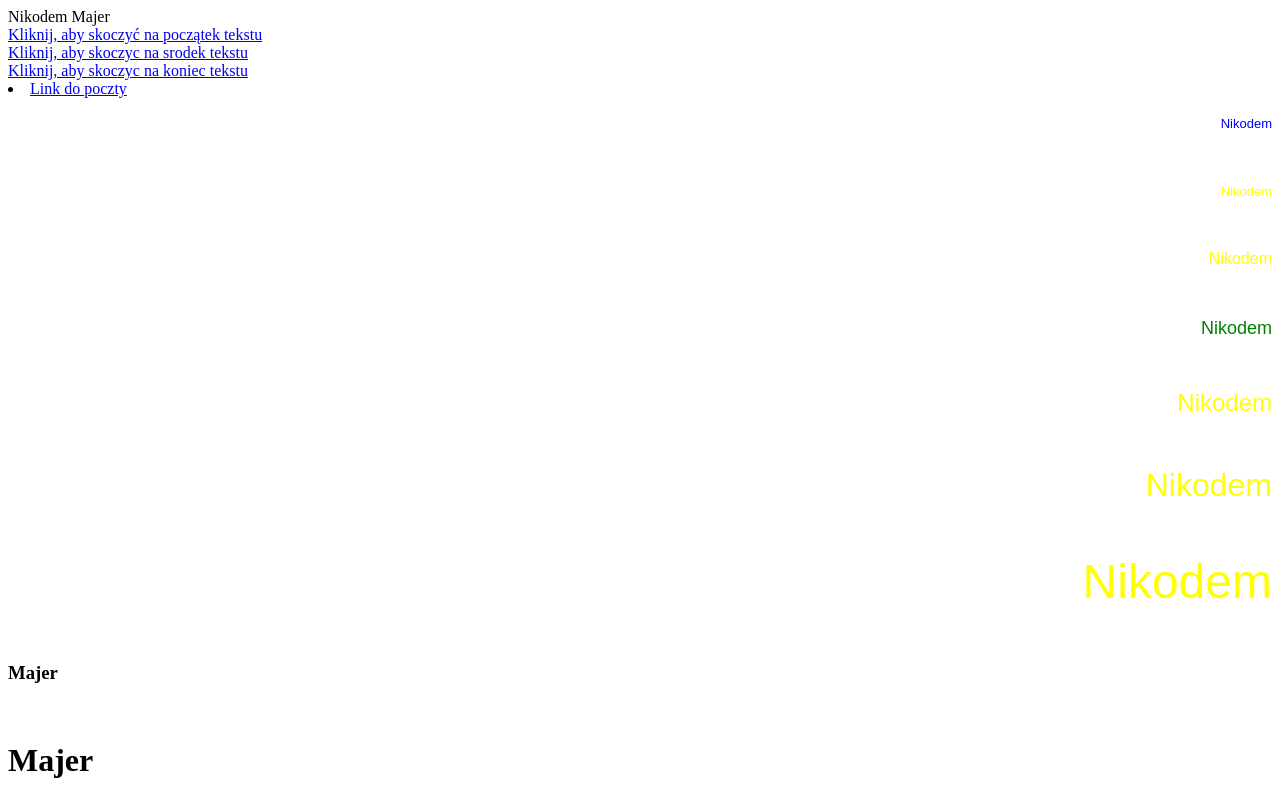
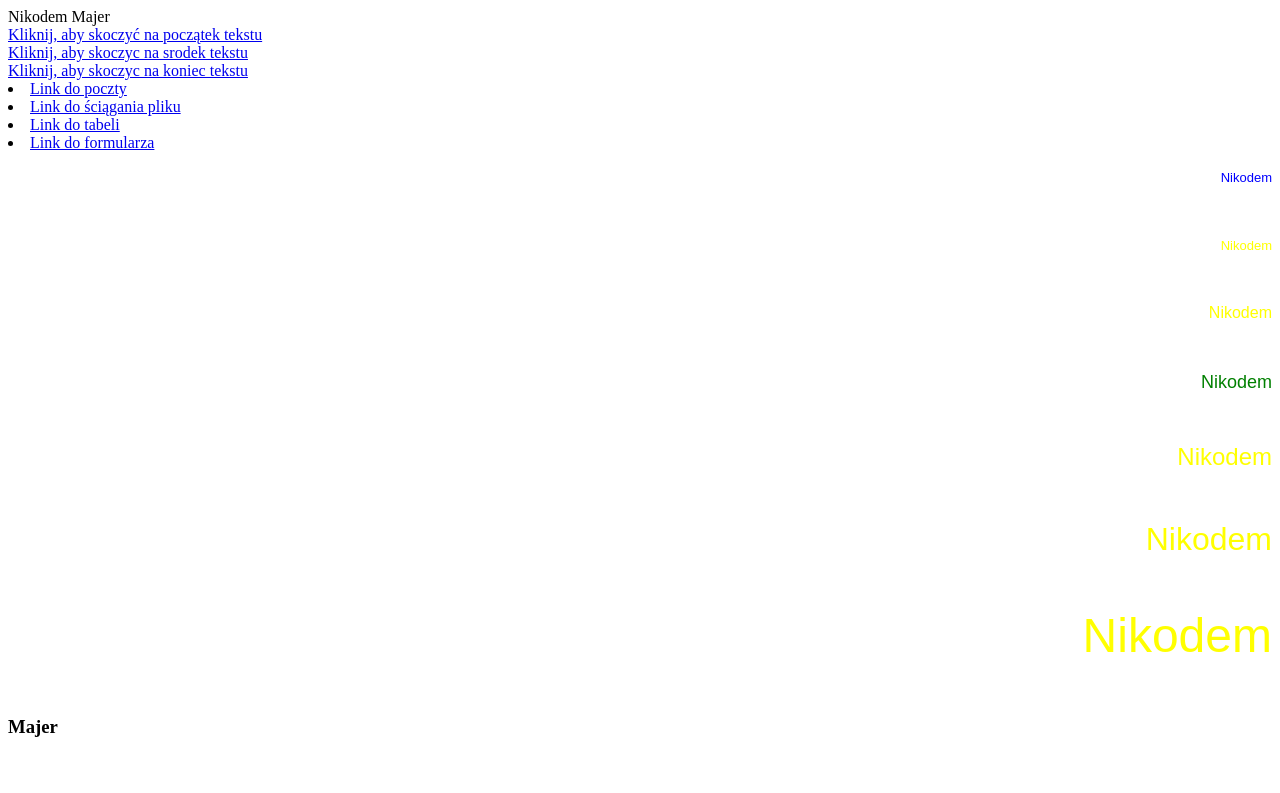
Before and after one commit to nikos41111/cwiczenia1-6, a plain HTML site: page index.html in a window 1280 px wide. Shown: the top 793 px of the page. Drawn offline with Linux system fonts and the light colour scheme.

Commit message:
index.html

```diff
--- a/index.html
+++ b/index.html
@@ -13,6 +13,9 @@
  <a href="#skok_srodek">Kliknij, aby skoczyc na srodek tekstu</br></a>
  <a href="#skok_koniec">Kliknij, aby skoczyc na koniec tekstu</br></a>
  <li><a href="poczta_majer.html">Link do poczty</a></li>
+<li><a href="plik_nazwisko.html" download>Link do ściągania pliku</a></li>
+<li><a href="tabela_nazwisko.html">Link do tabeli</a></li>
+<li><a href="formularz_nazwisko.html">Link do formularza</a></li>
 
  <p align="right"> <font color="blue" size="2" face="Arial"> Nikodem </font> </p> <br>
  <p align="right"> <font color="yellow" size="2" face="Arial"> Nikodem </font> </p> <br>
```
